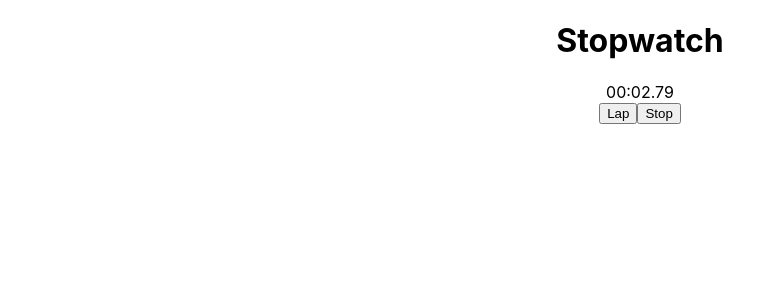
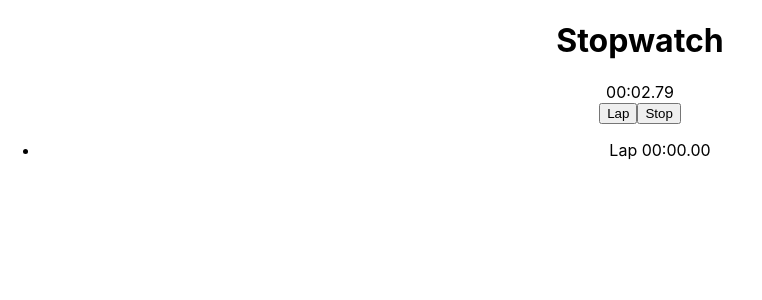
Before and after one commit to raf-garcia/react-stopwatch, a React (Create React App) app: page / in a window 1280 px wide. Both pictures are taken after a click on the button "Start". Shown: the top 300 px of the page, without its empty margins (0-762 px from the left). Built offline with nearby package versions, Linux system fonts and the light colour scheme.

Commit message:
Implement adding of lap to list functionality

```diff
--- /dev/null
+++ b/src/components/lap.jsx
@@ -0,0 +1,14 @@
+import React, { Component } from 'react';
+
+export default class Lap extends Component {
+  render() {
+    const { lap, time } = this.props;
+
+    return(
+      <li>
+        <span>{`Lap ${lap}`}</span>
+        <span>{ time }</span>
+      </li>
+    );
+  }
+}
--- /dev/null
+++ b/src/components/lapList.jsx
@@ -0,0 +1,21 @@
+import React, { Component } from 'react';
+
+// lap component
+import Lap from './lap';
+
+export default class LapList extends Component {
+  render() {
+    const { laps } = this.props
+    return(
+      <div>
+        <ul>
+          {
+            laps.map( (lap, idx, lapArr) => (
+              <Lap key={idx} lap={lap} lapArr={lapArr} />
+            ))
+          }
+        </ul>
+      </div>
+    );
+  }
+}
--- a/src/components/stopwatch.jsx
+++ b/src/components/stopwatch.jsx
@@ -2,6 +2,7 @@ import React, { Component } from 'react';
 
 // Components
 import Buttons from './buttons';
+import LapList from './lapList';
 
 const setDefaultState = () => ({
   initialStart: true,
@@ -21,6 +22,7 @@ export default class Stopwatch extends Component {
     this.start = this.start.bind(this);
     this.stop = this.stop.bind(this);
     this.reset = this.reset.bind(this);
+    this.addLapToList = this.addLapToList.bind(this);
   }
 
   padZero(number) {
@@ -36,13 +38,13 @@ export default class Stopwatch extends Component {
   }
 
   firstStart() {
+    this.addLapToList();
     this.setState({ startTime: Date.now(), initialStart: false });
   }
 
   // start timer
   start() {
     let offset = Date.now() - this.state.stopTime;
-    debugger
     if (this.state.initialStart) {
       this.firstStart();
     } else {
@@ -66,6 +68,10 @@ export default class Stopwatch extends Component {
   }
 
   // lap
+  addLapToList() {
+    this.state.laps.unshift(this.displayTimeFormat(this.state.timeElapsed));
+    this.setState({ laps: this.state.laps });
+  }
 
   render() {
     const { initialStart, isRunning } = this.state;
@@ -80,8 +86,10 @@ export default class Stopwatch extends Component {
           start={ this.start }
           stop={ this.stop }
           reset={ this.reset }
-          addLap={ () => console.log('Invoke Add Lap function') }
+          addLap={ this.addLapToList }
           />
+
+        <LapList laps={ this.state.laps }/>
       </div>
     )
   }
```
